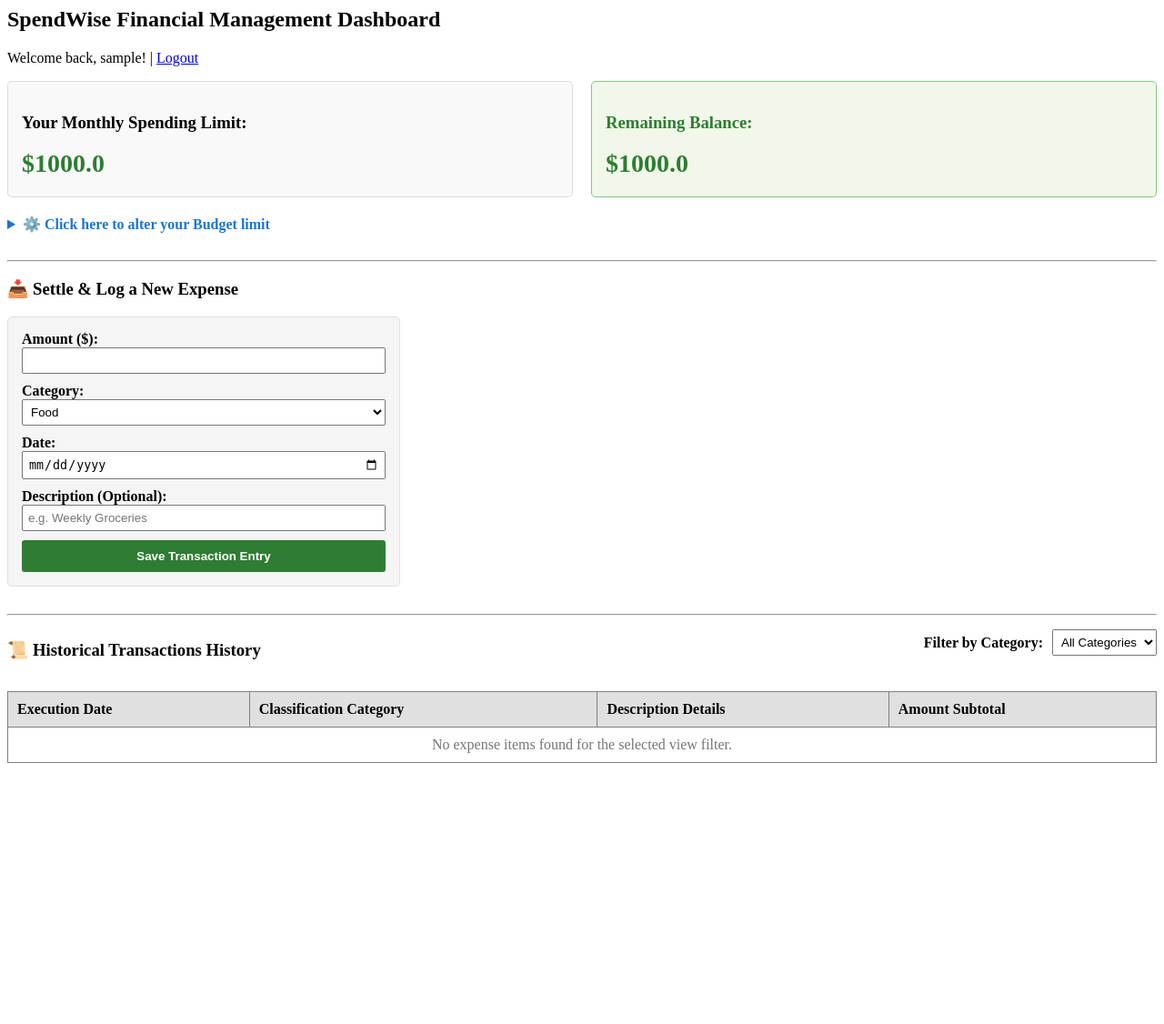
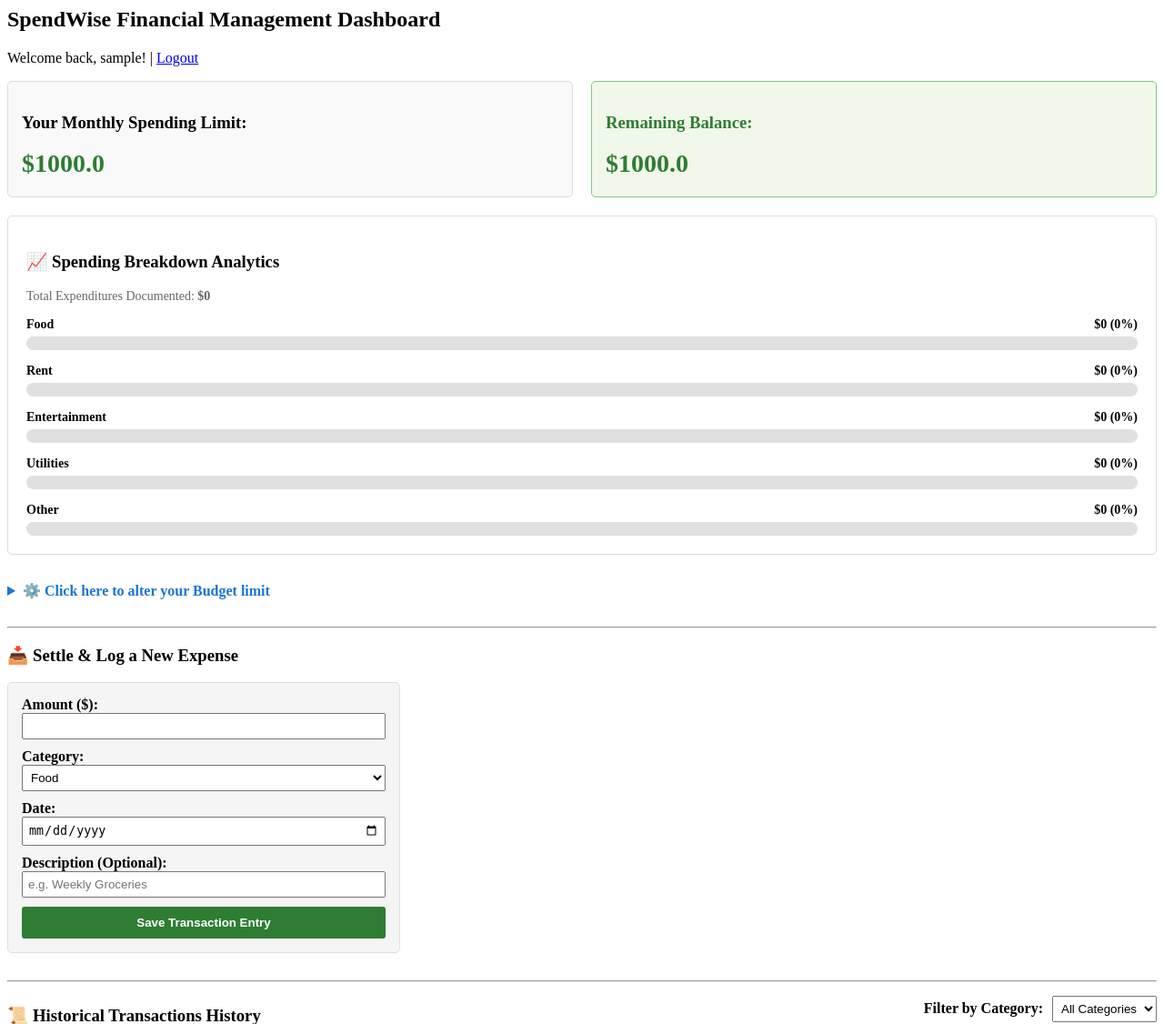
Before and after one commit to Nyubal/Software_Engineering-I, a Django app: page /budget/ in a window 1280 px wide. Shown: the top 1126 px of the page at 91% size. Before the commit the page ends 839 px from the top, so only its background shows below. Run offline with Django 4.2, Linux system fonts and the light colour scheme; the visitor is signed in with stand-in values (Sample User, id 1); data comes from the database, SQL or seed files in the repository; data that the repository does not hold is empty.

Commit message:
feat: complete User Story 5 - dashboard budget expense analytics metric progress bar breakdown charts

```diff
--- a/authentication/templates/authentication/budget.html
+++ b/authentication/templates/authentication/budget.html
@@ -1,14 +1,13 @@
 <h2>SpendWise Financial Management Dashboard</h2>
 <p>Welcome back, {{ request.user.username }}! | <a href="{% url 'login' %}">Logout</a></p>
 
-<!-- Summary Summary Metric Blocks -->
+<!-- Summary Metric Blocks -->
 <div style="display: flex; gap: 20px; margin-bottom: 20px;">
     <div style="background-color: #f9f9f9; padding: 15px; border-radius: 5px; border: 1px solid #ddd; flex: 1;">
         <h3>Your Monthly Spending Limit:</h3>
         <p style="font-size: 28px; font-weight: bold; color: #2e7d32; margin: 5px 0;">${{ budget.total_budget }}</p>
     </div>
 
-    <!-- Dynamic Color-Changing Warning Card -->
     <div style="padding: 15px; border-radius: 5px; border: 1px solid #ddd; flex: 1;
         {% if trigger_warning %} background-color: #ffebee; border-color: #ef5350; color: #c62828; {% else %} background-color: #f1f8e9; border-color: #81c784; color: #2e7d32; {% endif %}">
         <h3>Remaining Balance:</h3>
@@ -16,6 +15,27 @@
         {% if trigger_warning %}
             <small><strong>⚠️ Warning: You have used over 80% of your budget!</strong></small>
         {% endif %}
+    </div>
+</div>
+
+<!-- NEW: 📊 EXPENSE ANALYTICS BREAKDOWN VISUALIZATION CONTAINER -->
+<div style="background-color: #ffffff; padding: 20px; border-radius: 5px; border: 1px solid #ddd; margin-bottom: 30px;">
+    <h3>📈 Spending Breakdown Analytics</h3>
+    <p style="color: #666; font-size: 14px;">Total Expenditures Documented: <strong>${{ total_spent }}</strong></p>
+
+    <div style="display: flex; flex-direction: column; gap: 15px; margin-top: 15px;">
+        {% for cat_data in analytics_breakdown %}
+        <div>
+            <div style="display: flex; justify-content: space-between; font-weight: bold; font-size: 14px; margin-bottom: 5px;">
+                <span>{{ cat_data.name }}</span>
+                <span>${{ cat_data.total }} ({{ cat_data.percentage }}%)</span>
+            </div>
+            <!-- Custom CSS Graphic Progress Meter Bar Chart Line -->
+            <div style="background-color: #e0e0e0; width: 100%; height: 15px; border-radius: 10px; overflow: hidden;">
+                <div style="background-color: #1976d2; width: {{ cat_data.percentage }}%; height: 100%; transition: width 0.5s ease-in-out;"></div>
+            </div>
+        </div>
+        {% endfor %}
     </div>
 </div>
 
--- a/authentication/views.py
+++ b/authentication/views.py
@@ -32,7 +32,7 @@ def login_view(request):
     return render(request, 'authentication/login.html', {'form': form})
 
 # ==========================================
-# 📊 UPGRADED FINANCIAL DASHBOARD MODULE
+# 📊 UPGRADED FINANCIAL DASHBOARD + ANALYTICS
 # ==========================================
 
 @login_required
@@ -41,14 +41,12 @@ def budget_view(request):
 
     # 📥 Handle Incoming Data Updates (Forms)
     if request.method == 'POST':
-        # Condition A: Modifying spending boundary limits
         if 'total_budget' in request.POST:
             new_budget = request.POST.get('total_budget')
             if new_budget:
                 budget_obj.total_budget = new_budget
                 budget_obj.save()
 
-        # Condition B: Submitting a new line-item expense
         elif 'amount' in request.POST:
             amount = request.POST.get('amount')
             category = request.POST.get('category')
@@ -77,6 +75,22 @@ def budget_view(request):
     warning_threshold = float(budget_obj.total_budget) * 0.80
     trigger_warning = float(total_spent) >= warning_threshold
 
+    # 📊 Category Analytics Breakdown Calculation
+    categories = ['Food', 'Rent', 'Entertainment', 'Utilities', 'Other']
+    analytics_breakdown = []
+
+    for cat in categories:
+        cat_total = all_expenses.filter(category=cat).aggregate(Sum('amount'))['amount__sum'] or 0
+        percentage = 0
+        if total_spent > 0:
+            percentage = round((float(cat_total) / float(total_spent)) * 100, 1)
+
+        analytics_breakdown.append({
+            'name': cat,
+            'total': cat_total,
+            'percentage': percentage
+        })
+
     # 📜 Filter Ledger Entries for Table View Display
     if selected_category != 'All':
         displayed_expenses = all_expenses.filter(category=selected_category).order_by('-date')
@@ -90,4 +104,5 @@ def budget_view(request):
         'remaining_balance': remaining_balance,
         'trigger_warning': trigger_warning,
         'selected_category': selected_category,
+        'analytics_breakdown': analytics_breakdown,
     })
```
